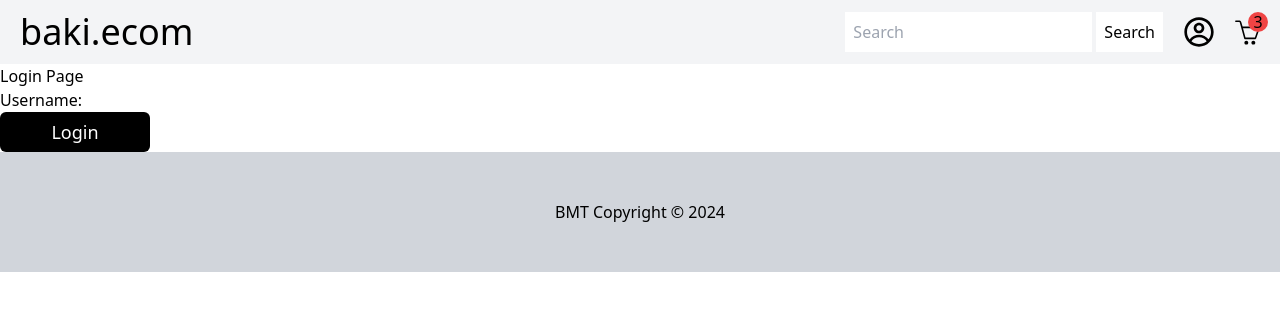
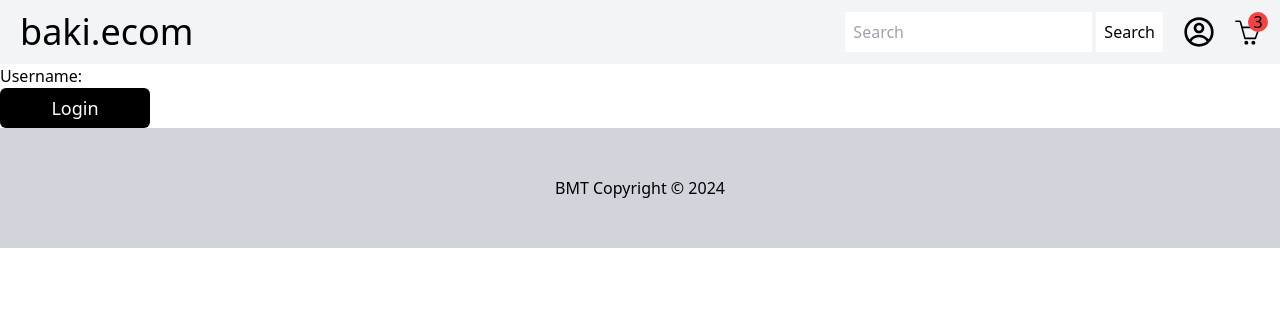
Before and after one commit to batuncer/Ecommercial-Frontend, a React (Create React App) app: page /login in a window 1280 px wide. Shown: the top 310 px of the page. Built offline with nearby package versions, Linux system fonts and the light colour scheme.

Commit message:
login page is created with tailwind and react hook

```diff
--- a/src/pages/Login.jsx
+++ b/src/pages/Login.jsx
@@ -9,7 +9,6 @@ const Login = () => {
     }
     return (
         <div maxWidth="sm">
-            <h2>Login Page</h2>
             <LoginForm onSubmit={onSubmit} />
         </div>
     );
```
